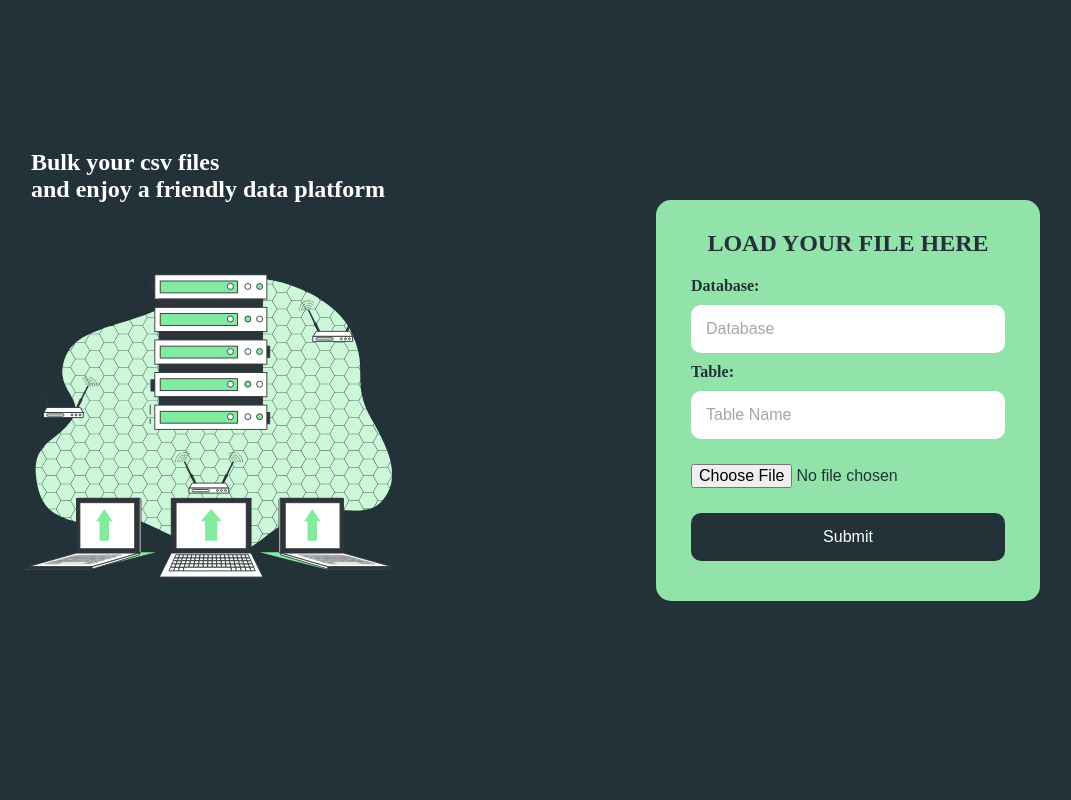
After one commit to ac-gomes/blkentry, a FastAPI app: template templates/upload-file.html in a window 1280 px wide. The commit adds this page. Shown: the whole page, without its empty margins (112-1183 px from the left). Run offline with FastAPI, Linux system fonts and the light colour scheme; the template is opened without the code that fills it, so the values that code supplies are empty; parts of the project's set-up code (start-up, migrations or seed data) failed here and were passed over.

Commit message:
file upload template

```diff
--- a/static/styles.css
+++ b/static/styles.css
@@ -35,6 +35,11 @@ ul, ol, li{
   justify-content: center;
   align-items: center;
 }
+.card-input > h1{
+  margin-bottom: 20px !important;
+  color: #ffff;
+}
+
 .server-animate{
   width: 35vw;
 }
@@ -49,96 +54,42 @@ ul, ol, li{
   border-radius: 15px;
   box-shadow: 0px 10px 40px #0000;
 }
+.textfield >input {
+  width: 100%;
+  border: none;
+  border-radius: 10px;
+  margin-top: 10px;
+  margin-bottom: 10px;
+  padding: 15px;
+  color: #223238;
+  font-size: 12pt;
+  box-shadow: #223238;
+  outline: none;
+  box-sizing: border-box;
+}
+.textfield >label {
+  color: #223238;
+  font-size: 12pt;
+  font-weight: 800;
+}
 .card-input >h1{
   color: #223238;
   font-weight: 800;
   margin: 0;
 }
-.textfield{
-  width: 100%;
-  display: flex;
-  flex-direction: column;
-  align-items: flex-start;
-  justify-content: center;
-  margin-top: 10px;
+.file {
+  margin-top: 0 !important;
+  margin-bottom:0 !important;
+  padding-left: 0 !important;
 }
-.textfield >input{
-  width: 100%;
-  border: none;
-  border-radius: 10px;
-  padding: 15px;
-  background: #fdf6f6;
-  color: #223238;
+.btn-send{
+  color: #ffff !important;
   font-size: 12pt;
-  box-shadow: #223238;
-  outline:none ;
-  box-sizing: border-box;
+  background: #223238;
 }
-.textfield > label{
-  color: #223238 ;
-  margin-bottom: 10px;
-}
+
 .textfield > input::placeholder{
   color: #a6a6a6
-}
-.textfield-input {
-  display: flex;
-  width: 100%;
-  border-radius: 10px;
-  background: #223238;
-  flex-direction: row;
-  align-items: center;
-  box-sizing: border-box;
-}
-
-.textfield-input >input{
-  width: 100%;
-  border-bottom-left-radius: 10px;
-  border-top-left-radius: 10px;
-  border: none;
-  padding: 15px;
-  background: #fdf6f6;
-  color: #223238 ;
-  font-size: 12pt;
-  box-shadow: #0000;
-  outline:none ;
-  box-sizing: border-box;
-}
-
-.textfield-input >label{
-  color: #223238 ;
-  margin-bottom: 10px;
-}
-.textfield-input > input::placeholder{
-  color: #a6a6a6
-}
-.msg-error{
-  margin-top: 10px;
-  margin-bottom: 10px;
-  text-align: start;
-  display: flex;
-  color: rgb(255, 0, 55) !important;
-}
-
-.align-folder {
-  position: relative;
-  cursor: pointer;
- }
-
-.btn-send{
-  width: 100%;
-  padding: 10px;
-  margin-bottom: 5px;
-  border: none;
-  border-radius: 8px;
-  outline: none;
-  text-transform: uppercase;
-  font-weight: 800;
-  letter-spacing: 2px;
-  background: #223238;
-  color: #92E3A9;
-  cursor: pointer;
-  box-shadow: 0px 10px 10px -12px #223238;
 }
 
 @media only screen and (max-width: 950px){
--- /dev/null
+++ b/templates/upload-file.html
@@ -0,0 +1,32 @@
+<!DOCTYPE html>
+<html lang="en">
+  <head>
+    <meta charset="UTF-8">
+    <meta http-equiv="X-UA-Compatible" content="IE=edge">
+    <meta name="viewport" content="width=device-width, initial-scale=1.0">
+    <title>Bulk load data</title>
+    <link href="https://fonts.googleapis.com/icon?family=Material+Icons" rel="stylesheet">
+    <link href="{{ url_for('static', path='/styles.css') }}" rel="stylesheet">
+  </head>
+  <body>
+    <div class="app">
+      <section class="sections left-section">
+        <H1 >Bulk your csv files <br> and enjoy a friendly data platform</H1>
+        <img src="{{ url_for('static', path='/server-animate.svg') }}" class="server-animate" alt="Cloud-Server">
+      </section>
+      <section class="sections right-section">
+        <div class="card-input">
+          <h1>LOAD YOUR FILE HERE</h1>
+          <form method="POST" enctype="multipart/form-data" class="textfield" >
+            <label for="database" class="lb">Database:</label>
+            <input type="text" id="database" name="database" placeholder="Database"><br>
+            <label for="table" class="lb">Table:</label>
+            <input type="text" id="table-name" name="Table" placeholder="Table Name"><br>
+            <input type="file" name="file" class="file"><br>
+            <input type="submit" value="Submit" class="btn-send">
+          </form>
+      </div>
+      </section>
+    </div>
+  </body>
+</html>
```
